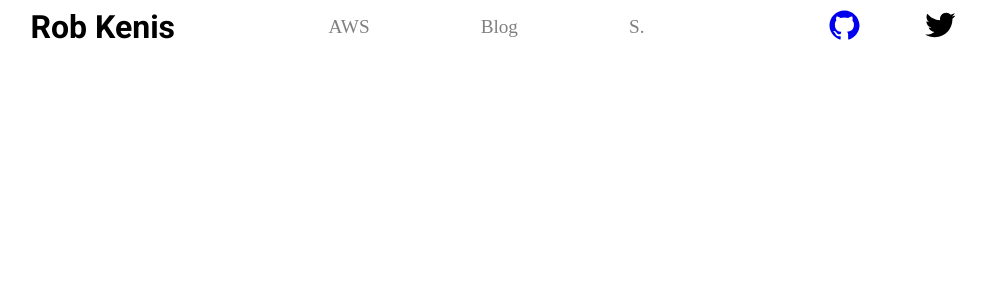
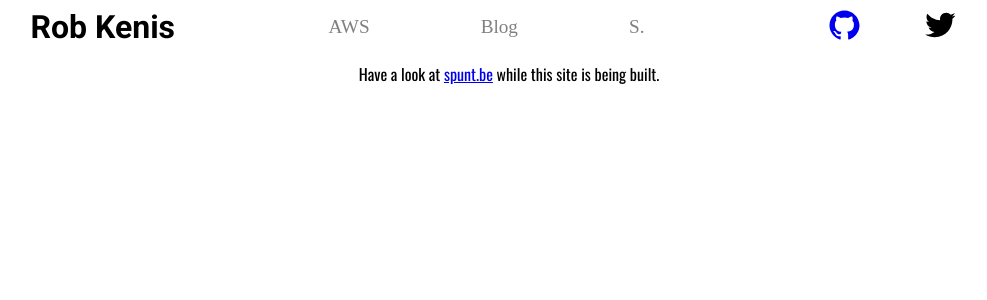
Before and after one commit to RobKenis/rob-kenis-dot-com, a Next.js app: page / in a window 1280 px wide. Shown: the top 300 px of the page, without its empty margins (131-1118 px from the left). Built offline with nearby package versions, Linux system fonts and the light colour scheme.

Commit message:
Add featured content that tells you to be patient

```diff
--- /dev/null
+++ b/components/featuredContent.tsx
@@ -0,0 +1,11 @@
+import CSS from 'csstype';
+
+const containerStyle: CSS.Properties = {
+  display: 'flex',
+  justifyContent: 'center',
+  fontFamily:'Oswald',
+}
+
+const FeaturedContent = () => (<div style={containerStyle}><p>Have a look at <a href="https://spunt.be">spunt.be</a> while this site is being built.</p></div>)
+
+export default FeaturedContent;
--- a/pages/index.tsx
+++ b/pages/index.tsx
@@ -2,18 +2,23 @@ import Head from 'next/head';
 import { NavBar } from '../components/navbar';
 import FontFaceObserver from 'fontfaceobserver';
 import React from 'react';
+import FeaturedContent from '../components/featuredContent';
 
 const Fonts = () => {
-  const link = document.createElement('link')
-  link.href = 'https://fonts.googleapis.com/css?family=Roboto:300,400,500,700,900'
-  link.rel = 'stylesheet'
+  const fonts = ['Roboto', 'Oswald'];
 
-  document.head.appendChild(link)
+  fonts.forEach(font =>  {
+    const link = document.createElement('link')
+    link.href = `https://fonts.googleapis.com/css?family=${font}:300,400,500,700,900`
+    link.rel = 'stylesheet'
 
-  const roboto = new FontFaceObserver('Roboto')
+    document.head.appendChild(link)
 
-  roboto.load().then(() => {
-    document.documentElement.classList.add('roboto')
+    const roboto = new FontFaceObserver(font)
+
+    roboto.load().then(() => {
+      document.documentElement.classList.add(font.toLowerCase())
+    })
   })
 }
 
@@ -30,6 +35,7 @@ class App extends React.Component {
         <link rel="Shortcut Icon" type="image/x-icon" href="favicon.ico" />
       </Head>
       <NavBar />
+      <FeaturedContent/>
     </div>
   }
 }
```
